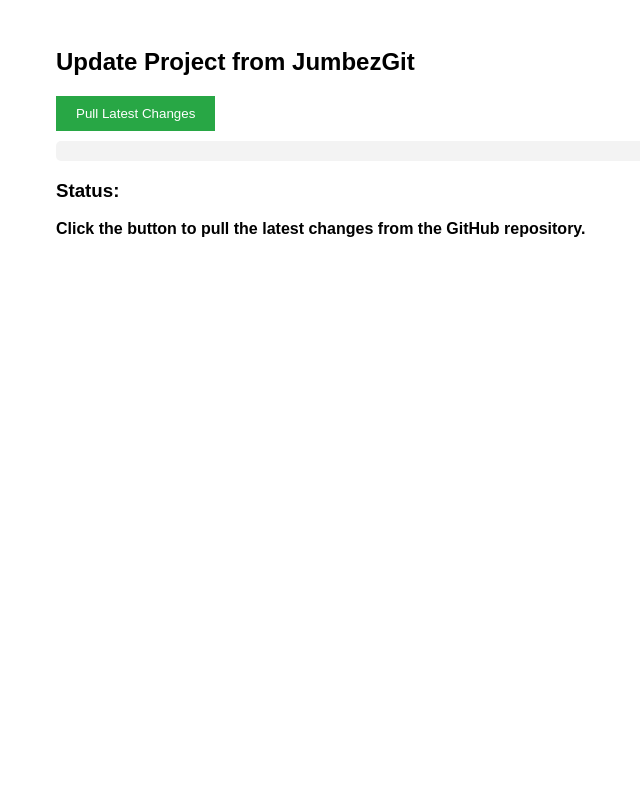
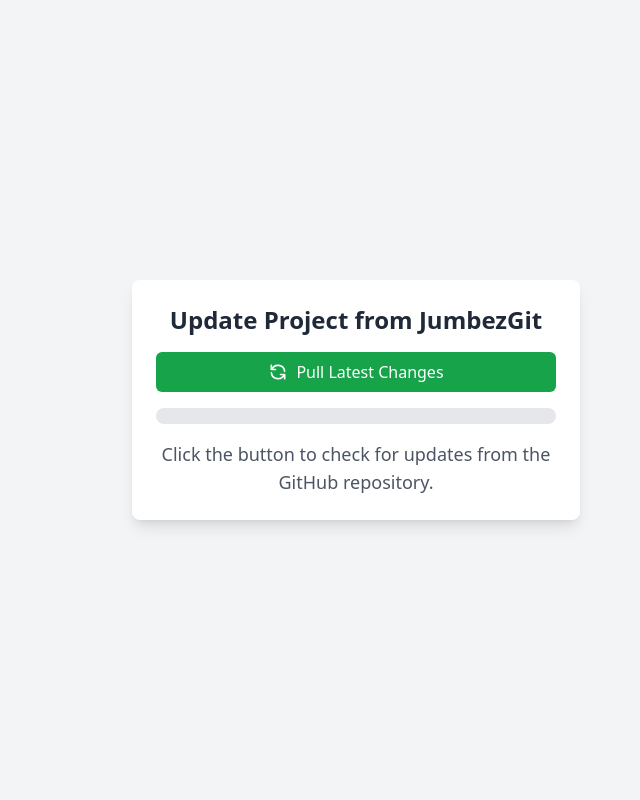
Before and after one commit to JumbezGit/Update-Demo-From-Github, a PHP site: page / in a window 1280 px wide. Shown: the whole page, without its empty margins (284-924 px from the left). Run offline with PHP 8.4, Linux system fonts and the light colour scheme; some libraries are stand-ins or nearby versions.

Commit message:
Update index.php

```diff
--- a/index.php
+++ b/index.php
@@ -8,14 +8,16 @@ if (isset($_POST['update'])) {
     // Execute git pull command
     $output = shell_exec('git pull origin main 2>&1');
 
-    // Determine success or failure
-    if (strpos($output, 'Already up to date') !== false || strpos($output, 'Updating') !== false) {
-        $result = ['status' => 'success', 'message' => 'Update successful! Repository is up to date.'];
+    // Determine the update status
+    if (strpos($output, 'Already up to date') !== false) {
+        $result = ['status' => 'no-update', 'message' => 'Your project is already up to date!'];
+    } elseif (strpos($output, 'Updating') !== false || strpos($output, 'files changed') !== false) {
+        $result = ['status' => 'success', 'message' => 'New changes have been successfully pulled from GitHub!'];
     } else {
-        $result = ['status' => 'error', 'message' => 'Update failed: ' . htmlspecialchars($output)];
+        $result = ['status' => 'error', 'message' => 'Failed to update: ' . htmlspecialchars($output)];
     }
 } else {
-    $result = ['status' => 'idle', 'message' => 'Click the button to pull the latest changes from the GitHub repository.'];
+    $result = ['status' => 'idle', 'message' => 'Click the button to check for updates from the GitHub repository.'];
 }
 ?>
 
@@ -25,33 +27,28 @@ if (isset($_POST['update'])) {
     <meta charset="UTF-8">
     <meta name="viewport" content="width=device-width, initial-scale=1.0">
     <title>Update from Khamis</title>
-    <style>
-        body { font-family: Arial, sans-serif; padding: 20px; }
-        .container { max-width: 600px; margin: 0 auto; }
-        button { padding: 10px 20px; background-color: #28a745; color: white; border: none; cursor: pointer; }
-        button:hover { background-color: #218838; }
-        button:disabled { background-color: #6c757d; cursor: not-allowed; }
-        pre { background-color: #f8f9fa; padding: 10px; border-radius: 5px; }
-        .progress-container { width: 100%; background-color: #f3f3f3; border-radius: 5px; margin: 10px 0; }
-        .progress-bar { width: 0%; height: 20px; background-color: #28a745; border-radius: 5px; transition: width 0.1s linear; }
-        .message { font-weight: bold; margin: 10px 0; }
-        .success { color: #28a745; }
-        .error { color: #dc3545; }
-    </style>
+    <script src="https://cdn.tailwindcss.com"></script>
 </head>
-<body>
-    <div class="container">
-        <h2>Update Project from JumbezGit</h2>
-        <form method="post" id="updateForm">
-            <button type="submit" name="update" id="updateButton">Pull Latest Changes</button>
+<body class="bg-gray-100 flex items-center justify-center min-h-screen">
+    <div class="bg-white p-6 rounded-lg shadow-lg max-w-md w-full">
+        <h2 class="text-2xl font-bold text-gray-800 mb-4 text-center">Update Project from JumbezGit</h2>
+        <form method="post" id="updateForm" class="mb-4">
+            <button type="submit" name="update" id="updateButton"
+                    class="w-full bg-green-600 text-white py-2 px-4 rounded-md hover:bg-green-700 focus:outline-none focus:ring-2 focus:ring-green-500 flex items-center justify-center">
+                <svg class="w-5 h-5 mr-2" fill="none" stroke="currentColor" viewBox="0 0 24 24" xmlns="http://www.w3.org/2000/svg">
+                    <path stroke-linecap="round" stroke-linejoin="round" stroke-width="2" d="M4 4v5h.582m15.356 2A8.001 8.001 0 004.582 9m0 0H9m11 11v-5h-.581m0 0a8.003 8.003 0 01-15.357-2m15.357 2H15"></path>
+                </svg>
+                Pull Latest Changes
+            </button>
         </form>
-        <div class="progress-container">
-            <div class="progress-bar" id="progressBar"></div>
+        <div class="progress-container w-full bg-gray-200 rounded-full h-4 mb-4 overflow-hidden">
+            <div class="progress-bar bg-green-600 h-full rounded-full transition-all duration-100" id="progressBar" style="width: 0%"></div>
         </div>
-        <h3>Status:</h3>
-        <div class="message <?php echo $result['status']; ?>" id="message"><?php echo $result['message']; ?></div>
+        <div class="message text-center text-lg font-medium <?php echo $result['status'] === 'success' ? 'text-green-600' : ($result['status'] === 'error' ? 'text-red-600' : 'text-gray-600'); ?>" id="message">
+            <?php echo $result['message']; ?>
+        </div>
         <?php if ($result['status'] === 'error') { ?>
-            <pre><?php echo $result['message']; ?></pre>
+            <pre class="bg-gray-100 p-3 rounded-md text-sm text-gray-700 mt-2"><?php echo $result['message']; ?></pre>
         <?php } ?>
     </div>
     <script>
@@ -63,8 +60,9 @@ if (isset($_POST['update'])) {
         form.addEventListener('submit', () => {
             // Disable button and show initial message
             button.disabled = true;
-            message.textContent = 'Starting update...';
-            message.className = 'message';
+            button.classList.add('bg-gray-400', 'cursor-not-allowed');
+            message.textContent = 'Checking for updates...';
+            message.className = 'message text-center text-lg font-medium text-gray-600';
 
             // Simulate progress
             let progress = 0;
@@ -74,9 +72,9 @@ if (isset($_POST['update'])) {
                 progressBar.style.width = `${progress}%`;
                 if (progress >= 100) {
                     clearInterval(interval);
-                    message.textContent = 'Update in progress...';
+                    message.textContent = 'Pulling changes...';
                 }
-            }, 100); // Update every 100ms to simulate 2-second progress
+            }, 100); // Update every 100ms to simulate ~2-second progress
         });
     </script>
 </body>
```
